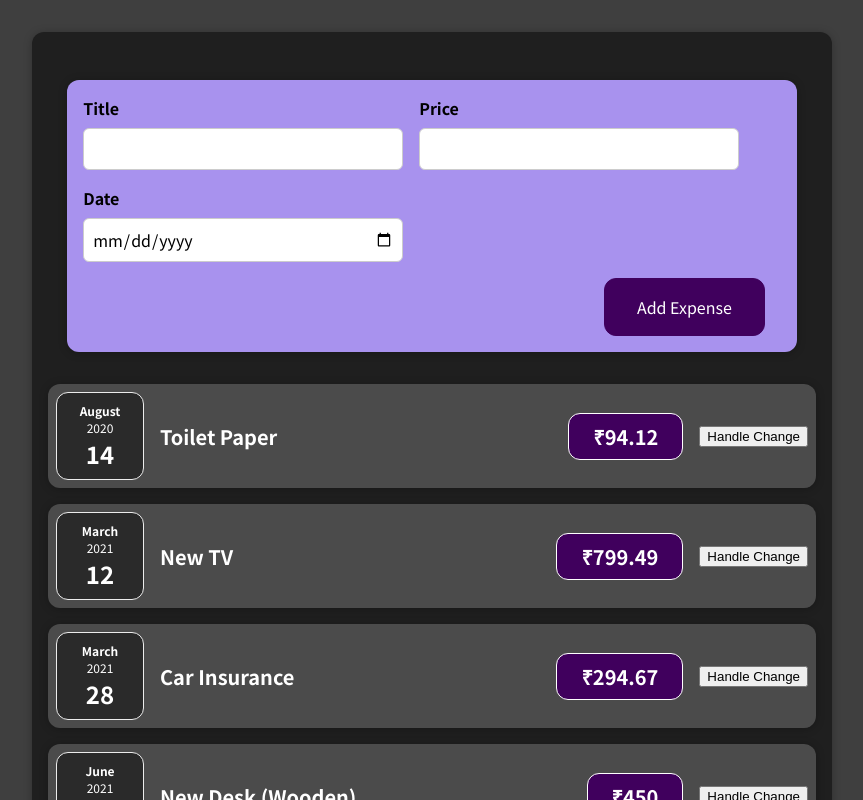
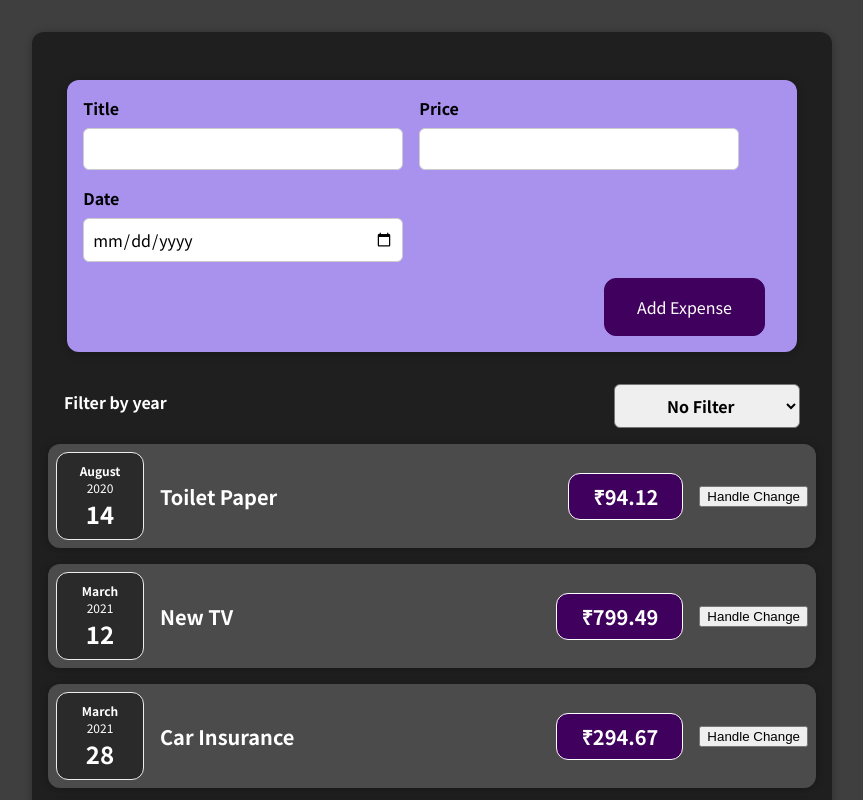
Before and after one commit to keshav37a/expense-tracker, a React (Create React App) app: page / in a window 1280 px wide. Shown: the top 800 px of the page, without its empty margins (208-1071 px from the left). Built offline with nearby package versions, Linux system fonts and the light colour scheme.

Commit message:
add expense filter by year

```diff
--- a/src/components/Expenses/ExpenseContainer/ExpenseContainer.js
+++ b/src/components/Expenses/ExpenseContainer/ExpenseContainer.js
@@ -1,16 +1,28 @@
+import { useState } from "react";
 import ExpenseItem from "../ExpenseItem/ExpenseItem";
 import NewExpense from "../../NewExpenseContainer/NewExpense/NewExpense";
+import ExpenseFilter from "../ExpenseFilter/ExpenseFilter";
 import Card from "../../UI/Card/Card";
 import "./ExpenseContainer.css";
 
 const ExpenseContainer = (props) => {
+  const [filterYear, setFilterYear] = useState("");
   const expenses = props.expenses;
   const handleFormSubmission = props.handleFormSubmission;
+
+  const filterYearHandler = (event) => {
+    setFilterYear(event.target.value);
+  };
+
   return (
     <Card className="expenses">
       <NewExpense handleFormSubmission={handleFormSubmission} />
+      <ExpenseFilter onFilterYearSelect={filterYearHandler} />
       {expenses.map((item) => {
-        return <ExpenseItem key={item.id} {...item} />;
+        const year = item.date.toLocaleString(`en-US`, { year: "numeric" });
+        return !filterYear || filterYear == year ? (
+          <ExpenseItem key={item.id} {...item} />
+        ) : null;
       })}
     </Card>
   );
--- /dev/null
+++ b/src/components/Expenses/ExpenseFilter/ExpenseFilter.css
@@ -0,0 +1,24 @@
+.expenses-filter {
+  color: white;
+  padding: 0 1rem;
+}
+
+.expenses-filter__control {
+  display: flex;
+  width: 100%;
+  align-items: center;
+  justify-content: space-between;
+  margin: 1rem 0;
+}
+
+.expenses-filter label {
+  font-weight: bold;
+  margin-bottom: 0.5rem;
+}
+
+.expenses-filter select {
+  font: inherit;
+  padding: 0.5rem 3rem;
+  font-weight: bold;
+  border-radius: 6px;
+}
--- /dev/null
+++ b/src/components/Expenses/ExpenseFilter/ExpenseFilter.js
@@ -0,0 +1,22 @@
+import "./ExpenseFilter.css";
+
+const ExpenseFilter = (props) => {
+  const filterYearSelectHandler = props.onFilterYearSelect;
+
+  return (
+    <div className="expenses-filter">
+      <div className="expenses-filter__control">
+        <label>Filter by year</label>
+        <select onChange={filterYearSelectHandler}>
+          <option value="">No Filter</option>
+          <option value="2022">2022</option>
+          <option value="2021">2021</option>
+          <option value="2020">2020</option>
+          <option value="2019">2019</option>
+        </select>
+      </div>
+    </div>
+  );
+};
+
+export default ExpenseFilter;
```
Also changed, not shown: 1 other file (tests, documents, lock files or other folders).
